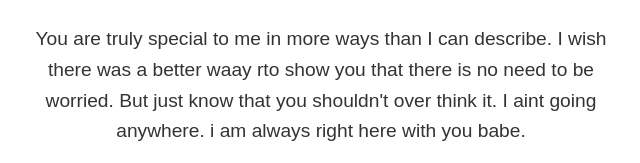
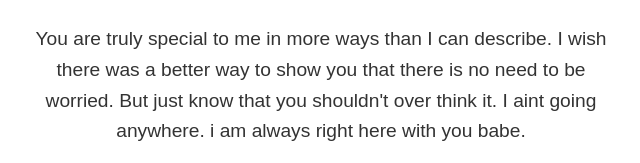
Before and after one commit to Justtoofunny21/XHORA, a plain HTML site: page index.html in a window 1280 px wide. Both pictures are taken after a click on the button "Show Me!". Shown: the part 227-390 px from the top of the page, 319-959 px from the left. Drawn offline with Linux system fonts and the light colour scheme.

Commit message:
Update index.html

```diff
--- a/index.html
+++ b/index.html
@@ -16,7 +16,7 @@
     <div class="message-container" id="message" style="display: none;">
         <h1>My Baby,</h1>
         <p>
-            You are truly special to me in more ways than I can describe. I wish there was a better waay rto show you that there is no need to be worried.
+            You are truly special to me in more ways than I can describe. I wish there was a better way to show you that there is no need to be worried.
             But just know that you shouldn't over think it. I aint going anywhere. i am always right here with you babe.
         </p>
         <p>
```
